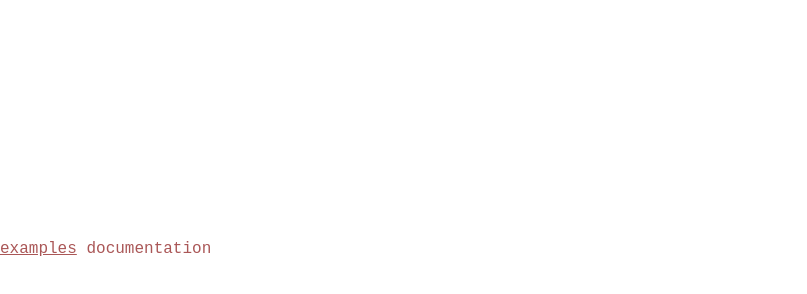
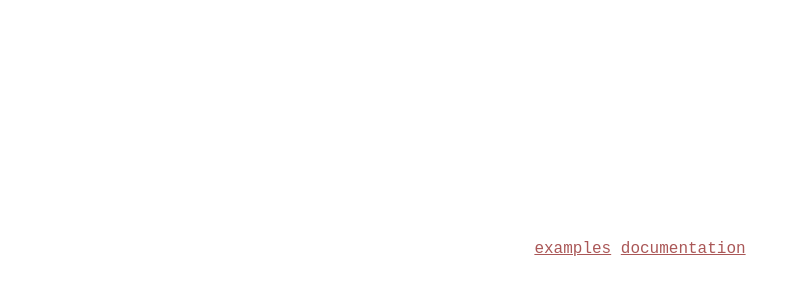
Before and after one commit to wendy-guo/architect.js, a website with bundled scripts: page pub/index.html in a window 1280 px wide. Shown: the whole page, without its empty margins (0-807 px from the left). Built offline with nearby package versions, Linux system fonts and the light colour scheme.

Commit message:
added links to pages

```diff
--- a/pub/index.html
+++ b/pub/index.html
@@ -11,9 +11,10 @@
 <body>
     <canvas id="architect-grid"></canvas>
 
-    <a href="./example-structures.html">examples</a>
-    <a>documentation</a>
-
+    <div id="links">
+        <a href="./example-structures.html">examples</a>
+        <a href="./documentation.html">documentation</a>
+    </div>
     <script defer type="module" src="./js/architect/architect.js"></script>
     <script defer type="module" src="./js/index.js"></script>
 </body>
```
